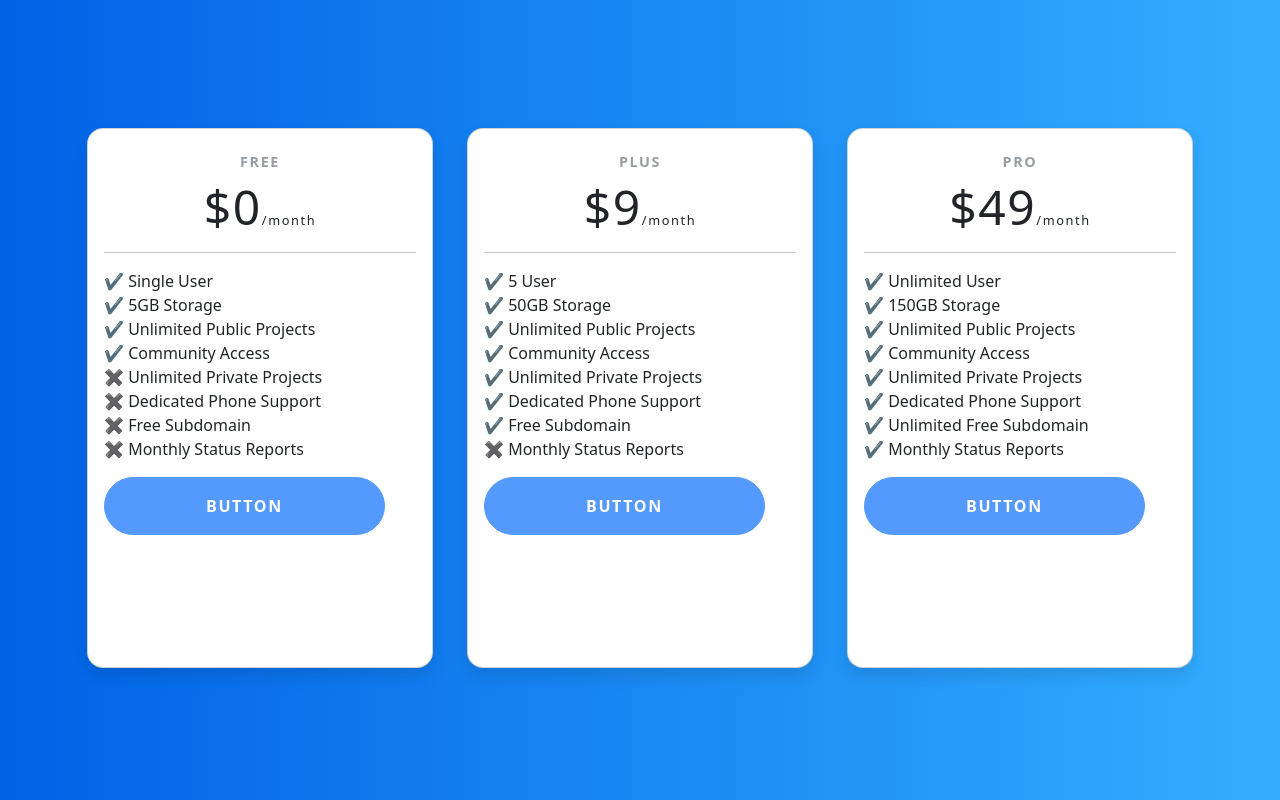
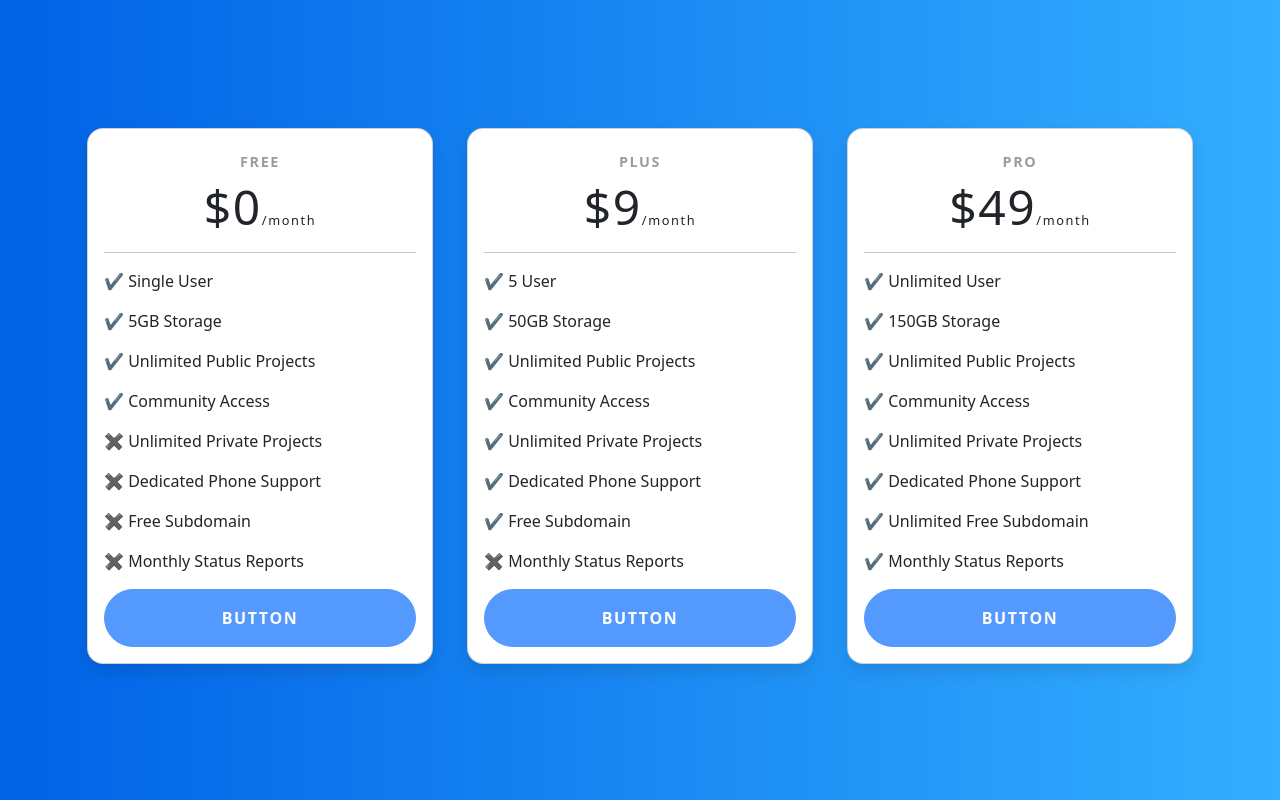
Before and after one commit to zensei76/pricing-table-snippet, a React (Create React App) app: page / in a window 1280 px wide. Built offline with nearby package versions, Linux system fonts and the light colour scheme.

Commit message:
used dry

```diff
--- a/src/App.css
+++ b/src/App.css
@@ -1,22 +1,20 @@
-body{
-background: #007bff;
-background: linear-gradient(to right, #0062E6, #33AEFF);
-
+body {
+  background: #007bff;
+  background: linear-gradient(to right, #0062e6, #33aeff);
 }
 
-.container{
-margin-top: 10%;
+.container {
+  margin-top: 10%;
 }
-
 
 .card {
   border: none;
   margin-left: 5px;
   margin-right: 5px;
-  height: 540px !important;
+  /* height: 540px !important; */
   border-radius: 1rem !important;
-  transition: all 0.2s ;
-  box-shadow: 0 0.5rem 1rem 0 rgba(0, 0, 0, 0.1) ;
+  transition: all 0.2s;
+  box-shadow: 0 0.5rem 1rem 0 rgba(0, 0, 0, 0.1);
 }
 
 hr {
@@ -25,7 +23,7 @@ hr {
 .card-title {
   margin: 0.5rem 0;
   font-size: 0.9rem;
-  letter-spacing: .1rem;
+  letter-spacing: 0.1rem;
   font-weight: bold;
 }
 
@@ -38,21 +36,20 @@ hr {
   font-size: 0.8rem;
 }
 
-ul li {
+.feature {
   margin-bottom: 1rem;
 }
 
 .text-muted {
-  opacity: 0.7 ;
+  opacity: 0.7;
 }
 
 .btn {
-  align-self: center;
   font-size: 80%;
-  margin-bottom: 20px;
-  width: 90%;
+
+  width: 100%;
   border-radius: 5rem !important;
-  letter-spacing: .1rem !important;
+  letter-spacing: 0.1rem !important;
   font-weight: bold !important;
   padding: 1rem !important;
   opacity: 0.7 !important;
@@ -63,12 +60,12 @@ ul li {
 
 @media (min-width: 992px) {
   .card:hover {
-    margin-top: -.25rem;
-    margin-bottom: .25rem;
+    margin-top: -0.25rem;
+    margin-bottom: 0.25rem;
     box-shadow: 0 0.5rem 1rem 0 rgba(0, 0, 0, 0.3);
   }
 
-   .btn {
+  .btn {
     opacity: 1;
   }
 }
```
